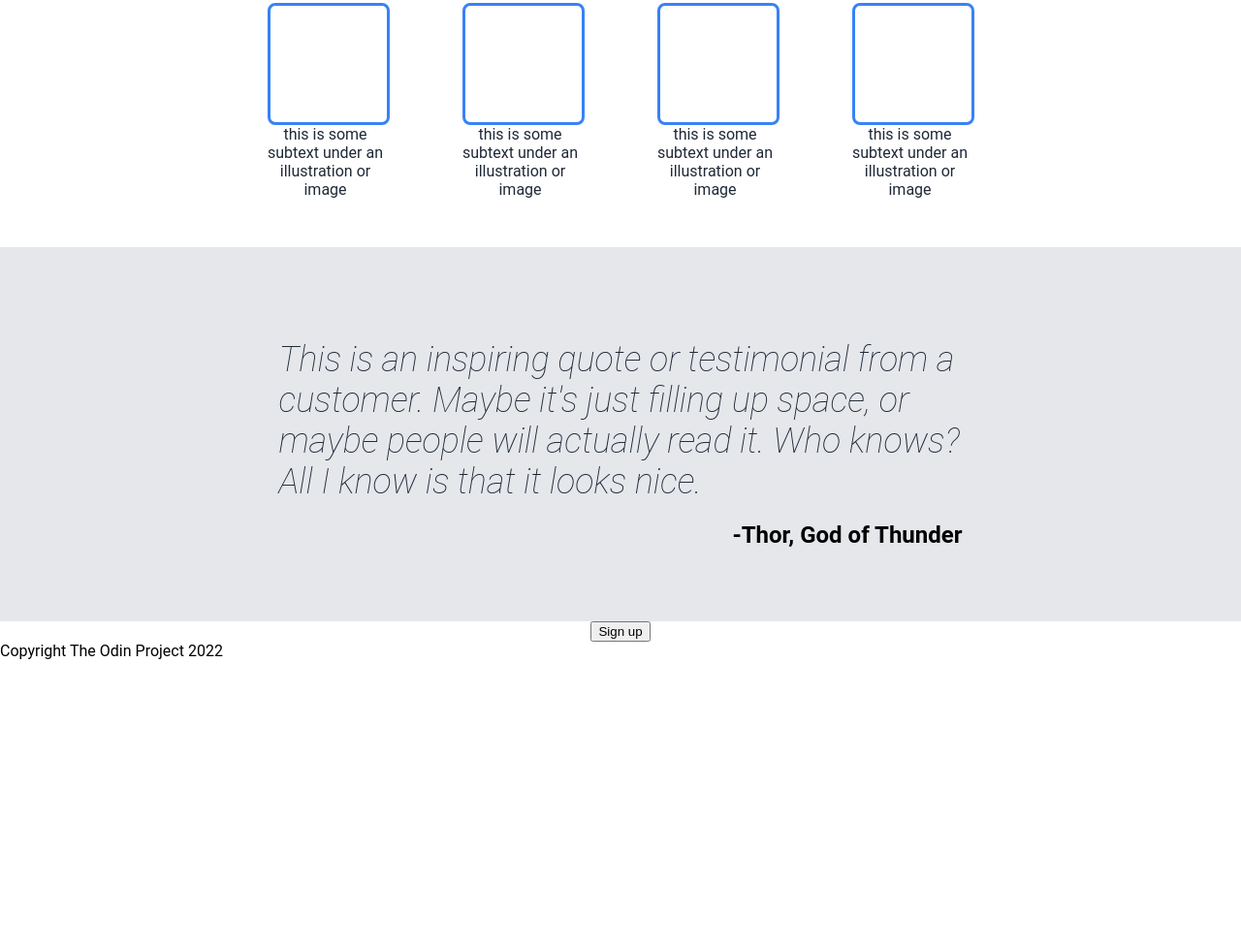
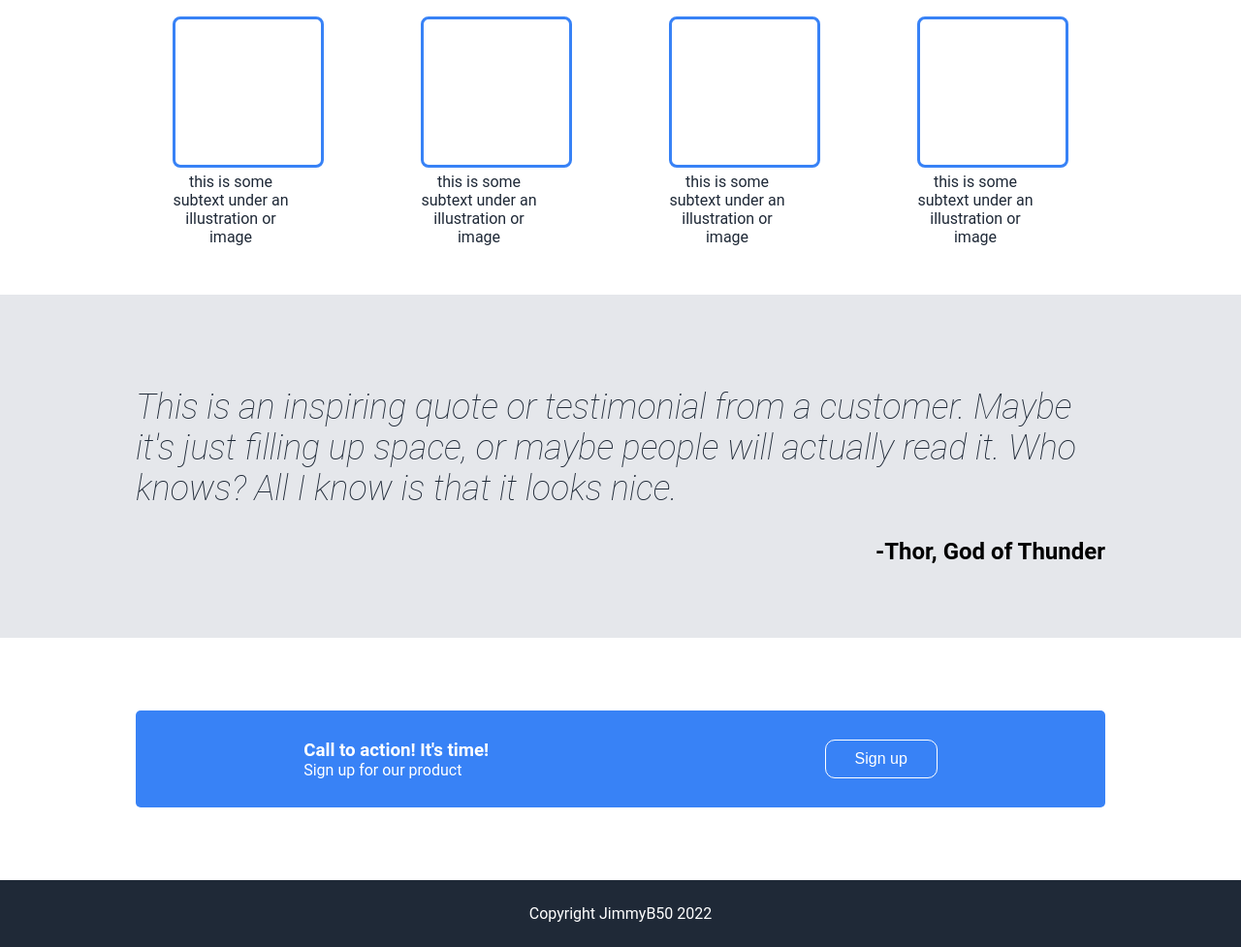
Before and after one commit to JimmyB50/landing-page, a plain HTML site: page index.html in a window 1280 px wide. Shown: the part 667-1644 px from the top of the page at 97% size. Before the commit the page ends 1348 px from the top, so only its background shows below. Drawn offline with Linux system fonts and the light colour scheme.

Commit message:
Mostly finished

```diff
--- a/index.html
+++ b/index.html
@@ -12,9 +12,9 @@
         <div class="header-menu">
             <div class="header-logo">Header Logo</div>
             <ul>
-                <li>header link one</li>
-                <li>header link two</li>
-                <li>header link three</li>
+                <li><a href="#">header link one</a></li>
+                <li><a href="#">header link two</a></li>
+                <li><a href="#">header link three</a></li>
             </ul>
         </div>
     </div>
@@ -67,11 +67,14 @@
 
 
         <div class="signup-banner">
-            <div class="signup-text"></div>
+            <div class="signup-text">
+                <h3>Call to action! It's time!</h3>
+                <p>Sign up for our product</p>
+            </div>
             <button class="signup-2">Sign up</button>
         </div>
     </div>
 
-    <div class="footer">Copyright The Odin Project 2022</div>
+    <div class="footer">Copyright JimmyB50 2022</div>
   </body>
 </html>
--- a/style.css
+++ b/style.css
@@ -33,6 +33,11 @@ body{
     margin: 0;
     padding: 0;
     gap: 16px;
+
+}
+
+.header-menu a{
+    text-decoration: none;
     color: #F9FAF8;
 }
 
@@ -97,21 +102,22 @@ body{
 }
 
 .info-container{
-    margin-top: 20px;
+    margin-top: 40px;
     display: flex;
     justify-content: center;
-    gap: 75px;
+    gap: 100px;
 }
 
 .info-sq{
-    width: 120px;
-    height: 120px;
+    width: 150px;
+    height: 150px;
     border: solid;
     border-color: #3882f6;
     border-radius: 8px;
 }
 
 .infos-text{
+    margin-top: 5px;
     max-width: 120px;
     color: #1F2937;
 }
@@ -122,10 +128,11 @@ body{
     margin-top : 50px;
     background-color: #E5E7EB;
     padding: 75px 0 75px 0;
+    margin-bottom: 75px;
 }
 
 .quote-text{
-    max-width: 705px;
+    max-width: 1000px;
     margin: 20px auto;
     font-size: 36px;
     color: #1F2937;
@@ -135,9 +142,56 @@ body{
 }
 
 .author{
-    max-width: 705px;
+    max-width: 1000px;
     margin: 0 auto;
     font-weight: bold;
     text-align: end;
     font-size: 24px;
+    padding-top: 10px;
 }
+
+/*Call to action*/
+
+.signup-banner{
+    display: flex;
+    width: 1000px;
+    background-color: #3882f6;
+    justify-content: center;
+    align-items: center;
+    margin: auto;
+    justify-content: space-around;
+    border-radius: 5px;
+    color: white;
+    height: 100px;
+}
+
+.signup-banner h3{
+    margin-bottom: 0;
+}
+
+.signup-banner p{
+    margin-top : 0;
+    text-align: left;
+}
+
+.signup-2{
+    background-color: #3882f6;
+    border: solid;
+    border-width: thin;
+    border-color: white;
+    color: white;
+    width: max-content;
+    padding: 10px 30px 10px 30px;
+    font-size: 16px;
+    border-radius: 10px;
+    height: 40px;
+}
+
+/* Footer */
+.footer{
+    margin-top: 75px;
+    background-color: #1F2937;
+    padding: 25px 0 25px 0;
+    color: white;
+    text-align: center;
+}
```
